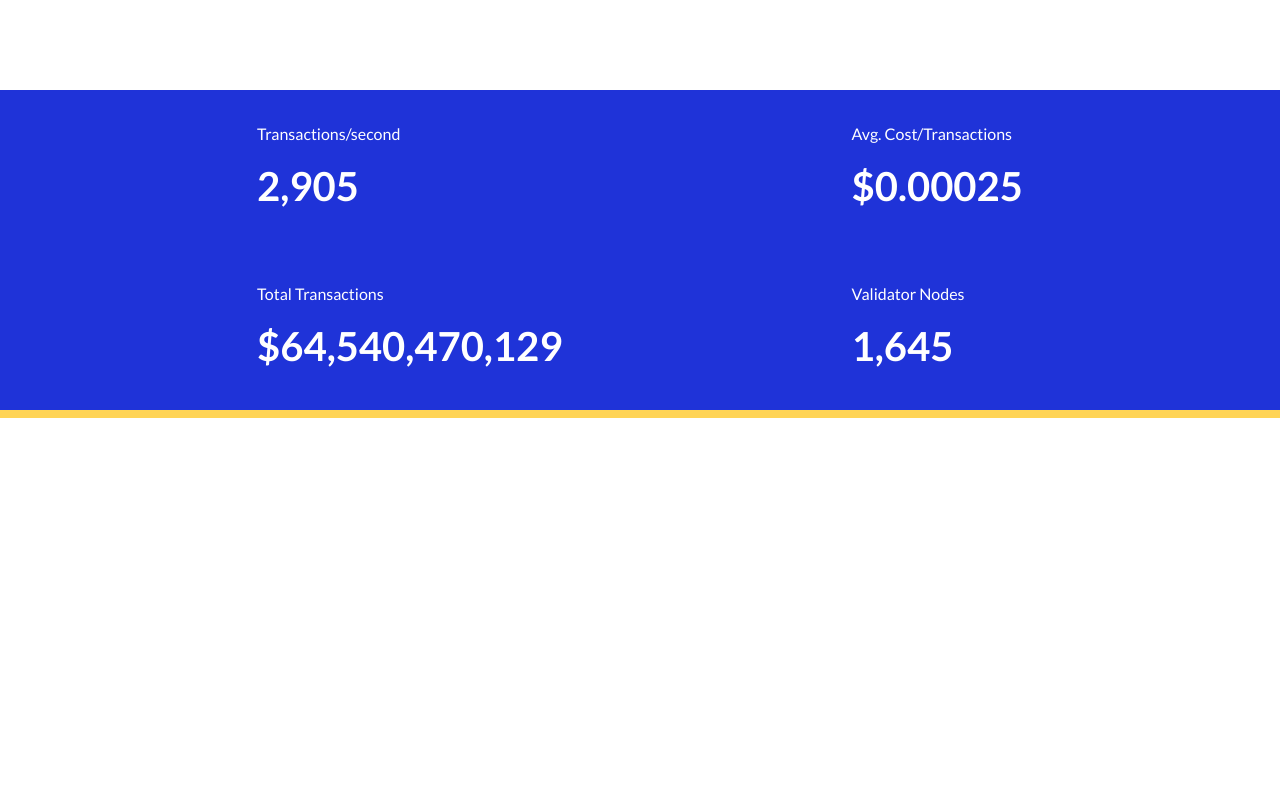
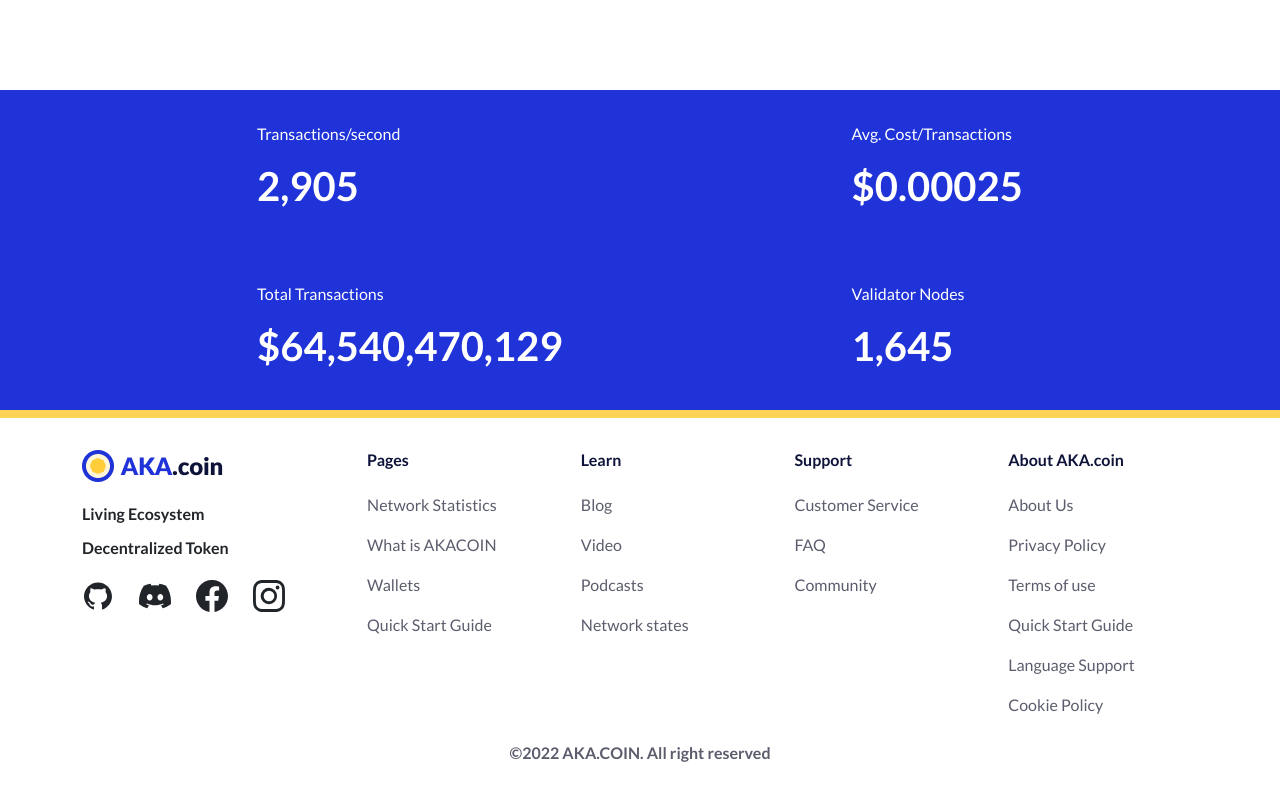
Before and after one commit to Ashraf-Raneem/Katex, a React (Create React App) app in the folder client/: page / in a window 1280 px wide. Shown: the part 3843-4643 px from the top of the page. Before the commit the page ends 4261 px from the top, so only its background shows below. Built offline with nearby package versions, Linux system fonts and the light colour scheme.

Commit message:
footer added

```diff
--- a/client/src/App.js
+++ b/client/src/App.js
@@ -1,3 +1,4 @@
+import Footer from "./components/footer/Footer";
 import Navbar from "./components/navbar/Navbar";
 import Navbar2 from "./components/navbar/Navbar2";
 import About from "./sections/about/About";
@@ -17,6 +18,7 @@
       <QuickStart />
       <Advert />
       <Account />
+      <Footer />
     </div>
   );
 };
--- a/client/src/assets/styles.scss
+++ b/client/src/assets/styles.scss
@@ -179,6 +179,9 @@
 
 // Quick start
 .qs {
+    &-container{
+        margin-left: 6rem;
+    }
     &-content{
         display: flex;
         flex-direction: row;
@@ -282,9 +285,75 @@
     }
 }
 
+// Footer
+.footer {
+    display: flex;
+    flex-direction: column;
+    background: white;
+    padding: 2rem 4rem;
+    &-container {
+        display: flex;
+        flex-direction: row;
+    }
+    &-brand {
+        width: 40px;
+        margin-bottom: 20px;
+    }
+    &-main {
+        display: flex;
+        flex-direction: column;
+        width: 30%;
+        span {
+            font-weight: 600;
+            font-size: 16px;
+            margin-bottom: 10px;
+        }
+        &-socials{
+            display: flex;
+            flex-direction: row;
+            margin-top: 10px;
+        }
+    }
+    &-sub{
+        &-column{
+            width: 250px;
+            h4{
+                color: #0E133A;
+                font-size: 16px;
+                font-weight: 700;
+            }
+        }
+        &-links{
+            display: flex;
+            flex-direction: column;
+            span{
+                margin-top: 16px;
+                color:  #5B5D6D;
+            }
+        }
+    }
+    &-index{
+        width: 100%;
+        display: flex;
+        justify-content: center;
+        align-items: center;
+        margin-top: 20px;
+        font-weight: 600;
+        font-size: 16px;
+        line-height: 32px;
+        color: #5B5D6D;
+    }
+}
+
+
 @media screen and (max-width : 1400px) {
     .hero-tree {
         display: none;
+    }
+    .qs {
+        &-container{
+            margin-left: 0;
+        }
     }
     .account{
         &-flex{
@@ -317,4 +386,7 @@
             }
         }
     }
+    .footer{
+        padding: 2rem 1rem;
+    }
 }
--- /dev/null
+++ b/client/src/components/footer/Footer.js
@@ -0,0 +1,71 @@
+import React from "react";
+import { Col, Row } from "reactstrap";
+import Logo from "../../assets/images/Logo.png";
+import { AiOutlineGithub } from "react-icons/ai";
+import { BsDiscord, BsFacebook, BsInstagram } from "react-icons/bs";
+
+const Footer = () => {
+  return (
+    <div className="footer">
+      <div className="container container-ld footer-container">
+        <div className="footer-main">
+          <div className="footer-brand">
+            <img src={Logo} alt="" />
+          </div>
+          <span>Living Ecosystem </span>
+          <span>Decentralized Token</span>
+          <div className="footer-main-socials">
+            <AiOutlineGithub size="2rem" style={{ marginRight: "25px" }} />
+            <BsDiscord size="2rem" style={{ marginRight: "25px" }} />
+            <BsFacebook size="2rem" style={{ marginRight: "25px" }} />
+            <BsInstagram size="2rem" style={{ marginRight: "25px" }} />
+          </div>
+        </div>
+        <div className="footer-sub">
+          <Row>
+            <Col className="footer-sub-column">
+              <h4>Pages</h4>
+              <div className="footer-sub-links">
+                <span>Network Statistics</span>
+                <span>What is AKACOIN</span>
+                <span>Wallets</span>
+                <span>Quick Start Guide</span>
+              </div>
+            </Col>
+            <Col className="footer-sub-column">
+              <h4>Learn</h4>
+              <div className="footer-sub-links">
+                <span>Blog</span>
+                <span>Video</span>
+                <span>Podcasts</span>
+                <span>Network states</span>
+              </div>
+            </Col>
+            <Col className="footer-sub-column">
+              <h4>Support </h4>
+              <div className="footer-sub-links">
+                <span>Customer Service</span>
+                <span>FAQ</span>
+                <span>Community</span>
+              </div>
+            </Col>
+            <Col className="footer-sub-column">
+              <h4>About AKA.coin</h4>
+              <div className="footer-sub-links">
+                <span>About Us</span>
+                <span>Privacy Policy</span>
+                <span>Terms of use</span>
+                <span>Quick Start Guide</span>
+                <span>Language Support</span>
+                <span>Cookie Policy</span>
+              </div>
+            </Col>
+          </Row>
+        </div>
+      </div>
+      <div className="footer-index">©2022 AKA.COIN. All right reserved</div>
+    </div>
+  );
+};
+
+export default Footer;
--- a/client/src/sections/quick-start/QuickStart.js
+++ b/client/src/sections/quick-start/QuickStart.js
@@ -9,8 +9,9 @@
   return (
     <div className="container container-ld">
       <div className="about-header">
-        <h1>Quick Start</h1>
+        <h1>Quick Start Guide</h1>
       </div>
+      <div className="qs-container">
         <Row>
           <Col md={12} lg={6} className="qs-content">
             <div className="qs-image-container">
@@ -50,6 +51,7 @@
           </Col>
         </Row>
       </div>
+    </div>
   );
 };
 
```
Lines whose indentation alone changed are shown as unchanged.
